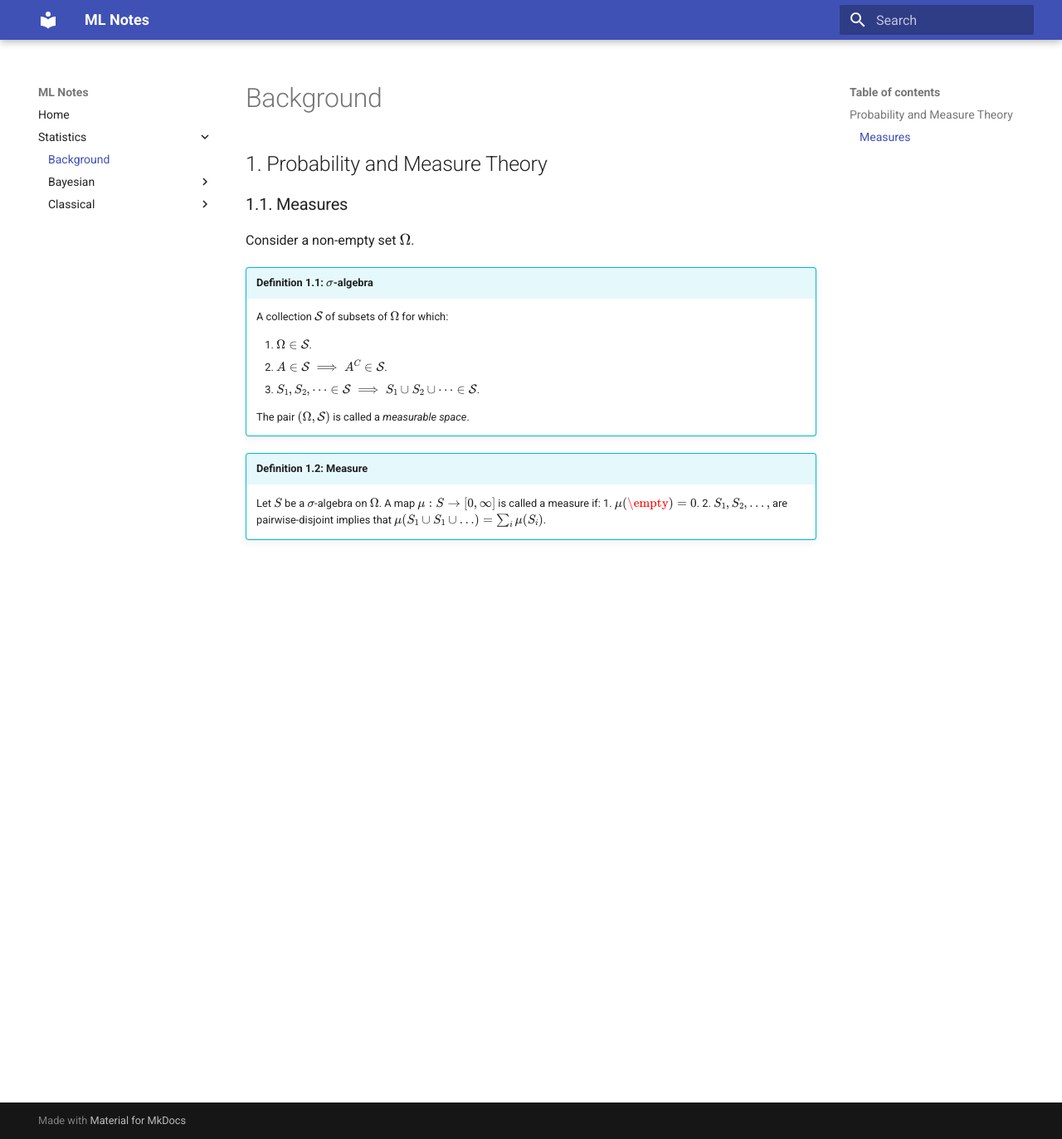
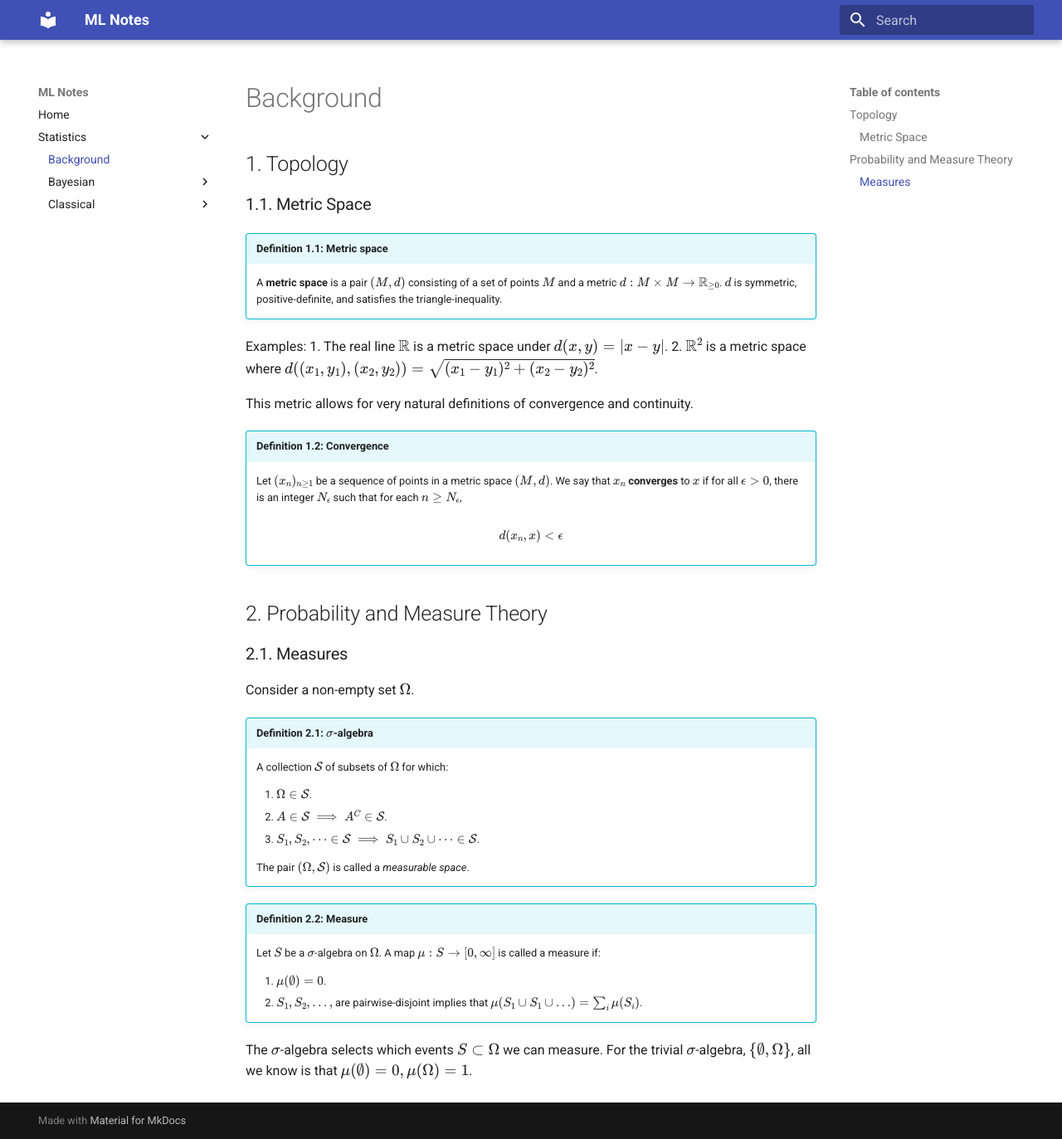
Before and after one commit to alexali04/notes, an MkDocs documentation site: the page built from docs/statistics/background.md, in a window 1280 px wide and 1373 px high. Shown: the whole window at 83% size. Built offline with MkDocs 1.6.1 and Material for MkDocs 9.7.7, drawn with Linux system fonts in a browser that asks for light colours.

Commit message:
add metric, topology

```diff
--- a/docs/statistics/background.md
+++ b/docs/statistics/background.md
@@ -1,4 +1,27 @@
 # Background
+
+## Topology
+
+### Metric Space
+
+!!! info "Definition: Metric space"
+
+    A **metric space** is a pair $(M, d)$ consisting of a set of points $M$ and a metric $d: M \times M \to \mathbb{R}_{\geq 0}$. $d$ is symmetric, positive-definite, and satisfies the triangle-inequality.
+
+Examples:
+1. The real line $\mathbb{R}$ is a metric space under $d(x, y) = |x - y|$.
+2. $\mathbb{R}^2$ is a metric space where $d((x_1, y_1), (x_2, y_2)) = \sqrt{(x_1 - y_1)^2 + (x_2 - y_2)^2}$.
+
+This metric allows for very natural definitions of convergence and continuity.
+
+!!! info "Definition: Convergence"
+
+    Let $(x_n)_{n \geq 1}$ be a sequence of points in a metric space $(M, d)$. We say that $x_n$ **converges** to $x$ if for all $\epsilon > 0$, there is an integer $N_{\epsilon}$ such that for each $n \geq N_{\epsilon}$,
+
+    $$
+    d(x_n, x) < \epsilon
+    $$
+
 
 ## Probability and Measure Theory
 
@@ -16,8 +39,12 @@ Consider a non-empty set $\Omega$.
 
     The pair $(\Omega, \mathcal{S})$ is called a *measurable space*.
 
+
 !!! info "Definition: Measure"
 
     Let $S$ be a $\sigma$-algebra on $\Omega$. A map $\mu: S \to [0, \infty]$ is called a measure if:
-    1. $\mu(\empty) = 0$.
+
+    1. $\mu(\emptyset) = 0$.
     2. $S_1, S_2, \dots,$ are pairwise-disjoint implies that $\mu(S_1 \cup S_1 \cup \dots) = \sum_{i} \mu(S_i)$.
+
+The $\sigma$-algebra selects which events $S \subset \Omega$ we can measure. For the trivial $\sigma$-algebra, $\{\emptyset, \Omega\}$, all we know is that $\mu(\emptyset) = 0, \mu(\Omega) = 1$.
```
